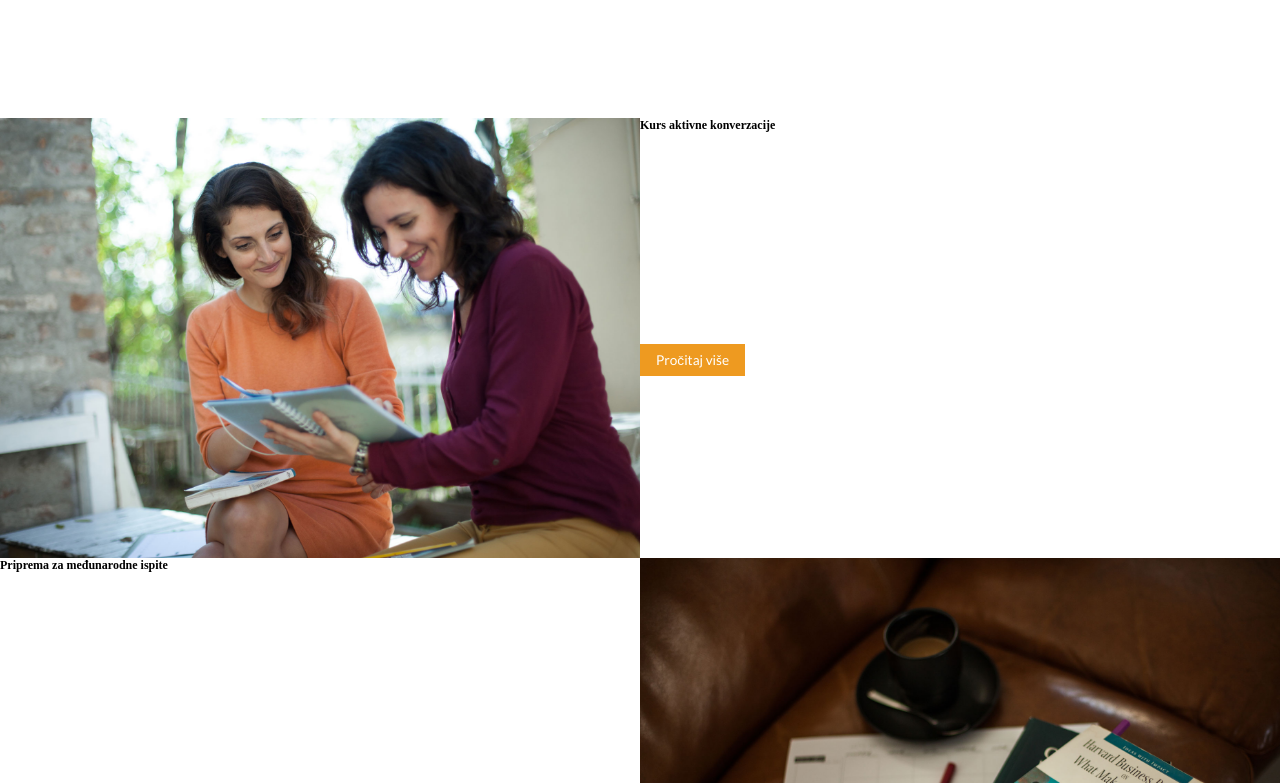
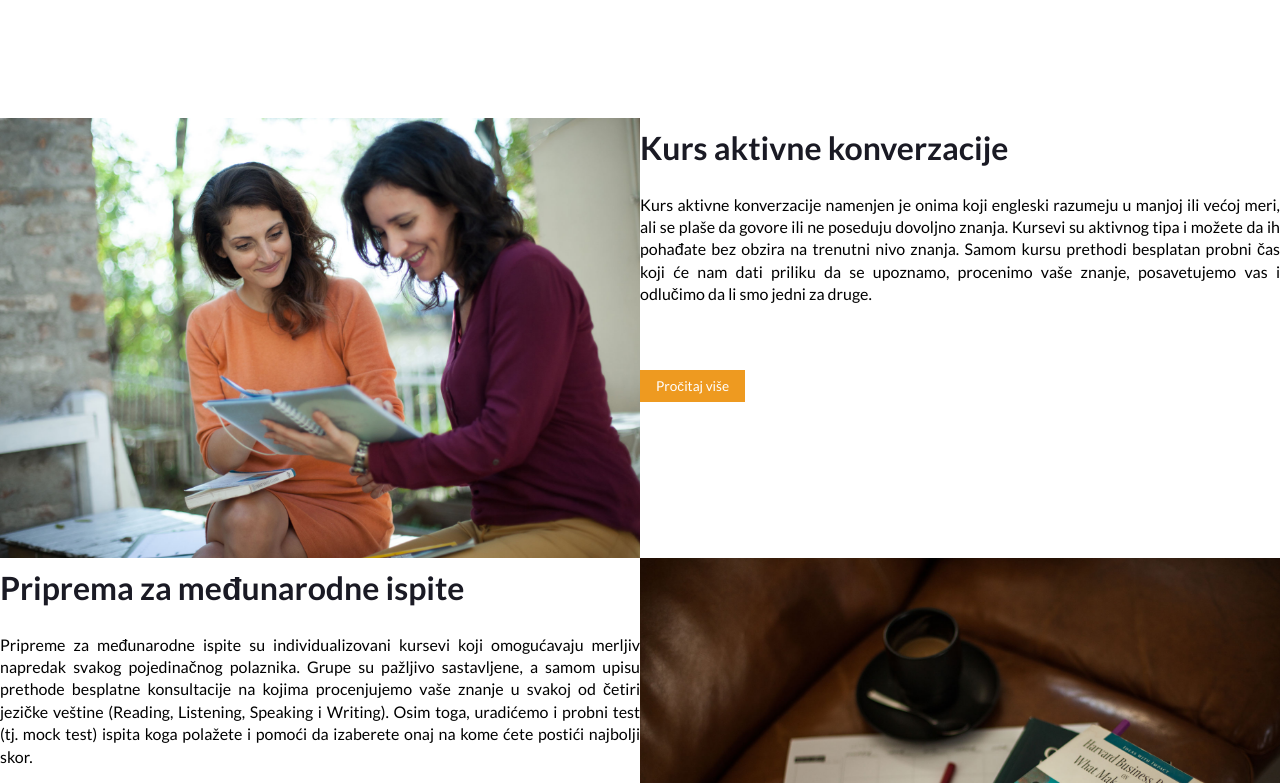
Before and after one commit to Dejan85/proenglish-refactor, a React (Vite) app: page / in a window 1280 px wide. Shown: the part 1817-2600 px from the top of the page. Built offline with nearby package versions, Linux system fonts and the light colour scheme.

Commit message:
rafactored modifiers

```diff
--- a/src/components/frontend/home/pages/about/About.tsx
+++ b/src/components/frontend/home/pages/about/About.tsx
@@ -12,15 +12,13 @@ import uniqid from "uniqid";
 import img from "./images/img.jpg";
 import { Link as RouterLink } from "react-router-dom";
 
-const className: string = "about";
-
 const renderHeading = (): JSX.Element => (
-  <Heading as="h2" text="Ko smo mi?" className={className} />
+  <Heading as="h2" text="Ko smo mi?" className="default-heading" />
 );
 
 const renderText = (): JSX.Element[] =>
   aboutText.map((text: string) => (
-    <Text key={uniqid()} as="p" text={text} className={className} />
+    <Text key={uniqid()} as="p" text={text} className="default-paragraph" />
   ));
 const renderLink = (): JSX.Element => (
   <Link to="/onama" as={RouterLink} text="Pročitaj više" />
--- a/src/components/frontend/home/pages/course/Course.tsx
+++ b/src/components/frontend/home/pages/course/Course.tsx
@@ -13,23 +13,24 @@ import img from "./images/img2.jpg";
 import img2 from "./images/img.jpg";
 
 const renderHeading = (text: string): JSX.Element => (
-  <Heading as="h2" text={text} />
+  <Heading as="h2" text={text} className="default-heading" />
 );
 
-const renderText = (text: string): JSX.Element[] => <Text as="p" text={text} />;
+const renderText = (text: string): JSX.Element[] | JSX.Element => (
+  <Text as="p" text={text} className="default-paragraph" />
+);
 const renderLink = (): JSX.Element => (
   <Link to="/onama" as={RouterLink} text="Pročitaj više" />
 );
-const renderImage = (): JSX.Element => <Image alt="img" src={img} />;
-const renderImage2 = (): JSX.Element => <Image alt="img" src={img2} />;
+const renderImage = (img: string): JSX.Element => <Image alt="img" src={img} />;
 
 const headingUi = renderHeading(headingText);
 const headingUi2 = renderHeading(headingText2);
 const textUi = renderText(text);
 const textUi2 = renderText(text2);
 const linkUi = renderLink();
-const imageUi = renderImage();
-const imageUi2 = renderImage2();
+const imageUi = renderImage(img);
+const imageUi2 = renderImage(img2);
 
 const Course = (): JSX.Element => {
   return (
--- a/src/components/ui/heading/styles.scss
+++ b/src/components/ui/heading/styles.scss
@@ -2,7 +2,7 @@
 
 .heading {
   &__h1,
-  &__about {
+  &__default-heading {
     font-size: 5rem;
     color: white;
     font-family: $lato-sans-serif;
@@ -11,7 +11,7 @@
     // padding-bottom: 3rem;
   }
 
-  &__about {
+  &__default-heading {
     font-size: 4rem;
     color: #1a1a24;
   }
--- a/src/components/ui/text/styles.scss
+++ b/src/components/ui/text/styles.scss
@@ -3,7 +3,7 @@
 .text {
   &__p,
   &__home-boxes-text,
-  &__about {
+  &__default-paragraph {
     font-family: $lato-sans-serif;
     text-align: center;
     font-size: 2.5rem;
@@ -19,7 +19,7 @@
     text-transform: uppercase;
   }
 
-  &__about {
+  &__default-paragraph {
     line-height: 1.4;
     text-align: justify;
     font-size: 2rem;
```
